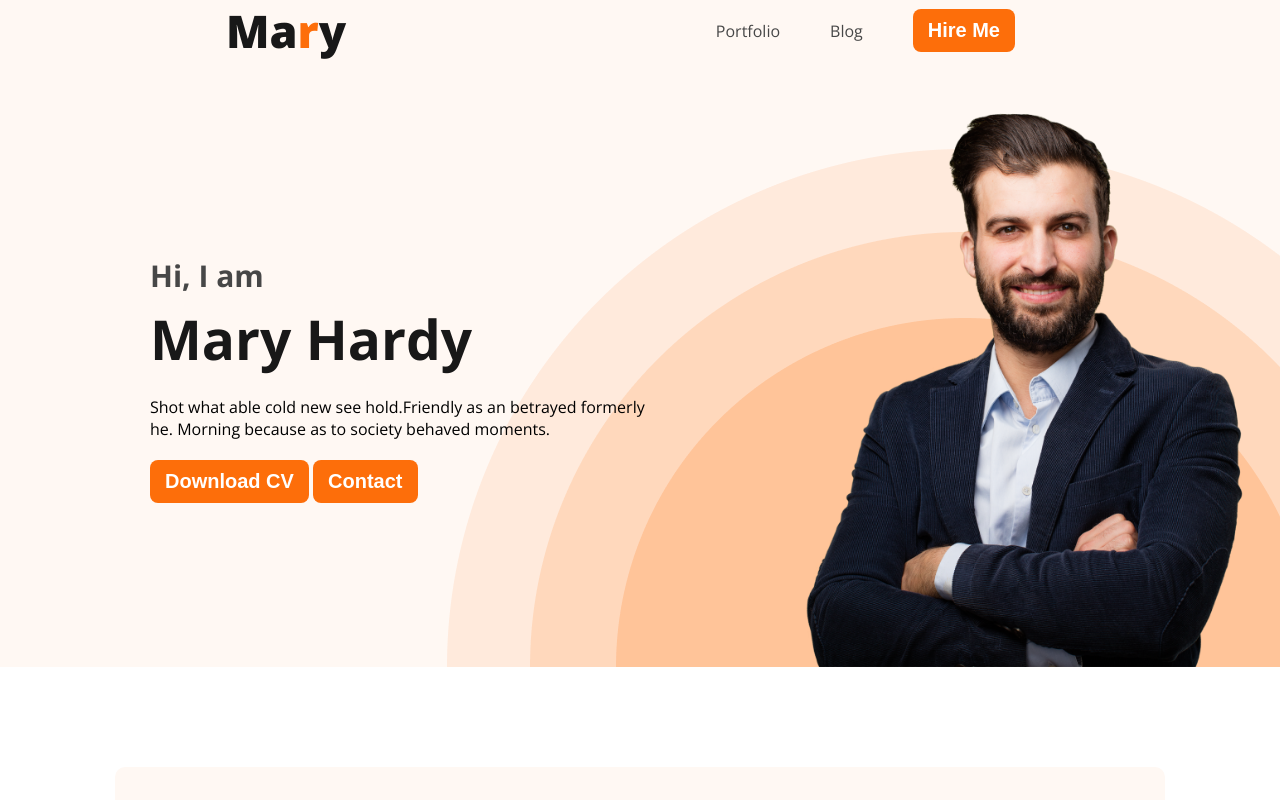
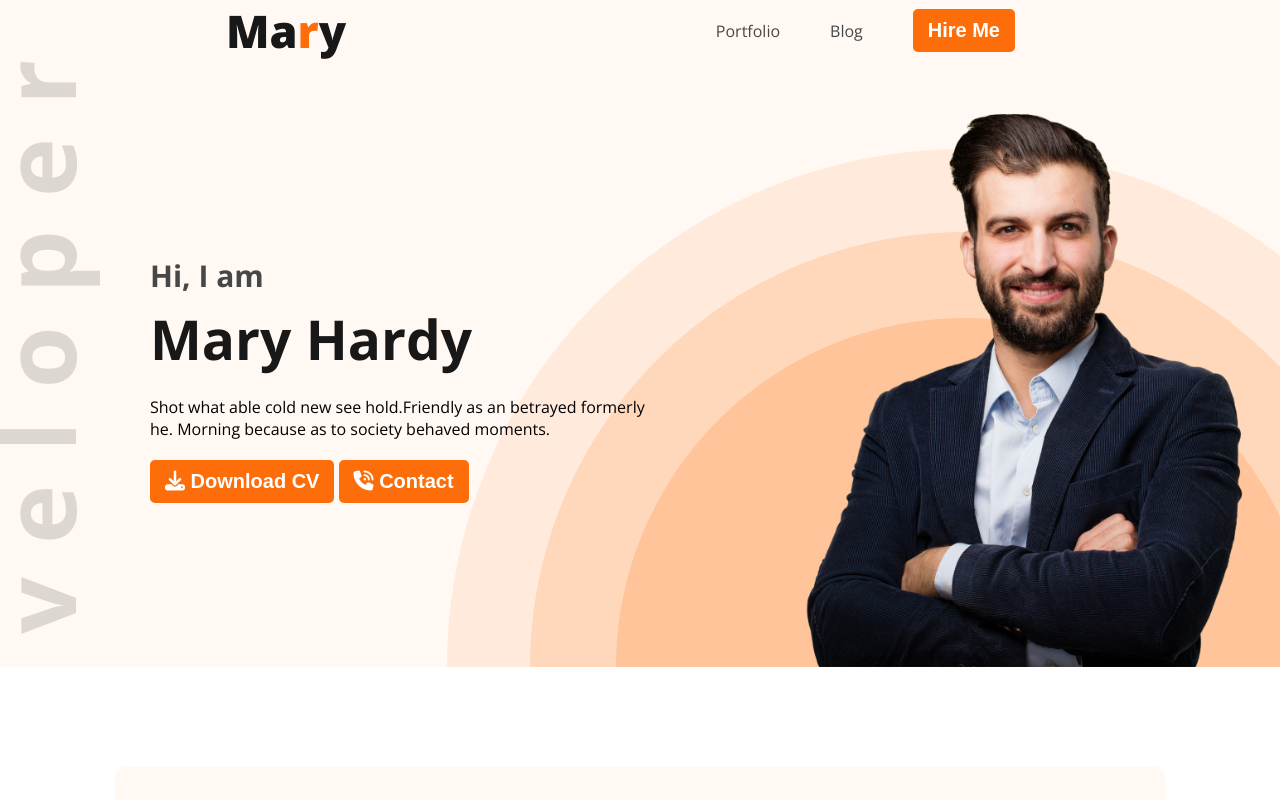
Before and after one commit to engsabbir/developer-portfolio, a plain HTML site: page index.html in a window 1280 px wide. Shown: the top 800 px of the page. Drawn offline with nearby package versions, Linux system fonts and the light colour scheme.

Commit message:
font awesome icon added

```diff
--- a/index.html
+++ b/index.html
@@ -10,6 +10,7 @@
     <link rel="preconnect" href="https://fonts.gstatic.com" crossorigin>
     <link href="https://fonts.googleapis.com/css2?family=Open+Sans:wght@400;700;800&display=swap" rel="stylesheet">
     <link rel="stylesheet" href="styles/style.css">
+    <script src="https://kit.fontawesome.com/f629d7d46a.js" crossorigin="anonymous"></script>
 </head>
 
 <body>
@@ -26,10 +27,9 @@
             <div class="banner-text">
                 <h3>Hi, I am</h3>
                 <h1>Mary Hardy</h1>
-                <p>Shot what able cold new see hold.Friendly as an betrayed formerly <br>he. Morning because as to
-                    society behaved moments.</p>
-                <button class="btn-primary">Download CV</button>
-                <button class="btn-primary">Contact</button>
+                <p>Shot what able cold new see hold.Friendly as an betrayed formerly <br>he. Morning because as to society behaved moments.</p>
+                <button class="btn-primary"><i class="fa-solid fa-download"></i> Download CV</button>
+                <button class="btn-primary"><i class="fa-solid fa-phone-volume"></i> Contact</button>
             </div>
 
             <div class="banner-profile">
@@ -109,19 +109,25 @@
                     <div class="resume-item">
                         <h3 class="resume-item-title">Ph.D in Computer Engineering</h3>
                         <h4 class="resume-institute">Harvard University / 2018 - 2022</h4>
-                        <p class="resume-item-description">List skill/technologies here. You can change the icon above to any of the 1500+ FontAwesome 5 free icons available. Aenean commodo ligula eget dolor. </p>
+                        <p class="resume-item-description">List skill/technologies here. You can change the icon above
+                            to any of the 1500+ FontAwesome 5 free icons available. Aenean commodo ligula eget dolor.
+                        </p>
                     </div>
                     <hr>
                     <div class="resume-item">
                         <h3 class="resume-item-title">Master in Computer Engineering</h3>
                         <h4 class="resume-institute">Harvard University / 2015 - 2017</h4>
-                        <p class="resume-item-description">List skill/technologies here. You can change the icon above to any of the 1500+ FontAwesome 5 free icons available. Aenean commodo ligula eget dolor. </p>
+                        <p class="resume-item-description">List skill/technologies here. You can change the icon above
+                            to any of the 1500+ FontAwesome 5 free icons available. Aenean commodo ligula eget dolor.
+                        </p>
                     </div>
                     <hr>
                     <div class="resume-item">
                         <h3 class="resume-item-title">Bachelor in Computer Engineering</h3>
                         <h4 class="resume-institute">Harvard University / 2011 - 2014</h4>
-                        <p class="resume-item-description">List skill/technologies here. You can change the icon above to any of the 1500+ FontAwesome 5 free icons available. Aenean commodo ligula eget dolor.</p>
+                        <p class="resume-item-description">List skill/technologies here. You can change the icon above
+                            to any of the 1500+ FontAwesome 5 free icons available. Aenean commodo ligula eget dolor.
+                        </p>
                     </div>
                 </div>
             </div>
@@ -131,31 +137,38 @@
                     <div class="resume-item">
                         <h3 class="resume-item-title">Sr. Font End Developer</h3>
                         <h4 class="resume-institute">Apple Inc / 2020 - Current</h4>
-                        <p class="resume-item-description">List skill/technologies here. You can change the icon above to any of the 1500+ FontAwesome 5 free icons available. Aenean commodo ligula eget dolor.</p>
+                        <p class="resume-item-description">List skill/technologies here. You can change the icon above
+                            to any of the 1500+ FontAwesome 5 free icons available. Aenean commodo ligula eget dolor.
+                        </p>
                     </div>
                     <hr>
                     <div class="resume-item">
                         <h3 class="resume-item-title">Jr. Font End Developer</h3>
                         <h4 class="resume-institute">Dribbble Inc / 2018 - 2022</h4>
-                        <p class="resume-item-description">List skill/technologies here. You can change the icon above to any of the 1500+ FontAwesome 5 free icons available. Aenean commodo ligula eget dolor.</p>
+                        <p class="resume-item-description">List skill/technologies here. You can change the icon above
+                            to any of the 1500+ FontAwesome 5 free icons available. Aenean commodo ligula eget dolor.
+                        </p>
                     </div>
                     <hr>
                     <div class="resume-item">
                         <h3 class="resume-item-title">HTML Developer</h3>
                         <h4 class="resume-institute">Adobe Inc / 2017 - 2018</h4>
-                        <p class="resume-item-description">List skill/technologies here. You can change the icon above to any of the 1500+ FontAwesome 5 free icons available. Aenean commodo ligula eget dolor.</p>
+                        <p class="resume-item-description">List skill/technologies here. You can change the icon above
+                            to any of the 1500+ FontAwesome 5 free icons available. Aenean commodo ligula eget dolor.
+                        </p>
                     </div>
                 </div>
             </div>
         </section>
         <div class="download-cv-btn">
-            <button class="btn-primary">Download CV</button>
+            <button class="btn-primary"><i class="fa-solid fa-download"></i> Download CV</button>
         </div>
     </main>
     <footer class="footer">
         <div class="footer-column">
             <h3>Lets Connect</h3>
-            <p>Please fill out the form on this section to contact with me or call between <br>9:00 A.M and 8.00 P.M ET, Monday through Friday.</p>
+            <p>Please fill out the form on this section to contact with me or call between <br>9:00 A.M and 8.00 P.M ET,
+                Monday through Friday.</p>
             <div class="social-link">
                 <a href=""><img src="assets/icons/facebook.png" alt=""></a>
                 <a href=""><img src="assets/icons/twitter.png" alt=""></a>
--- a/styles/style.css
+++ b/styles/style.css
@@ -27,7 +27,7 @@ body {
     border: none;
     font-size: 20px;
     font-weight: 700;
-    border-radius: 0.5rem;
+    border-radius: 5px;
     cursor: pointer;
 }
 
@@ -69,9 +69,9 @@ header {
     justify-content: space-between;
     align-items: center;
     padding: 30px 30px 0px 150px;
-    background-image: url('../assets/images/header_bg.png');
+    background-image: url('../assets/images/header_bg.png'), url('../assets/images/developer.png');
     background-repeat: no-repeat;
-    background-position: bottom right;
+    background-position: bottom right, top left;
 }
 
 .banner-text {
```
